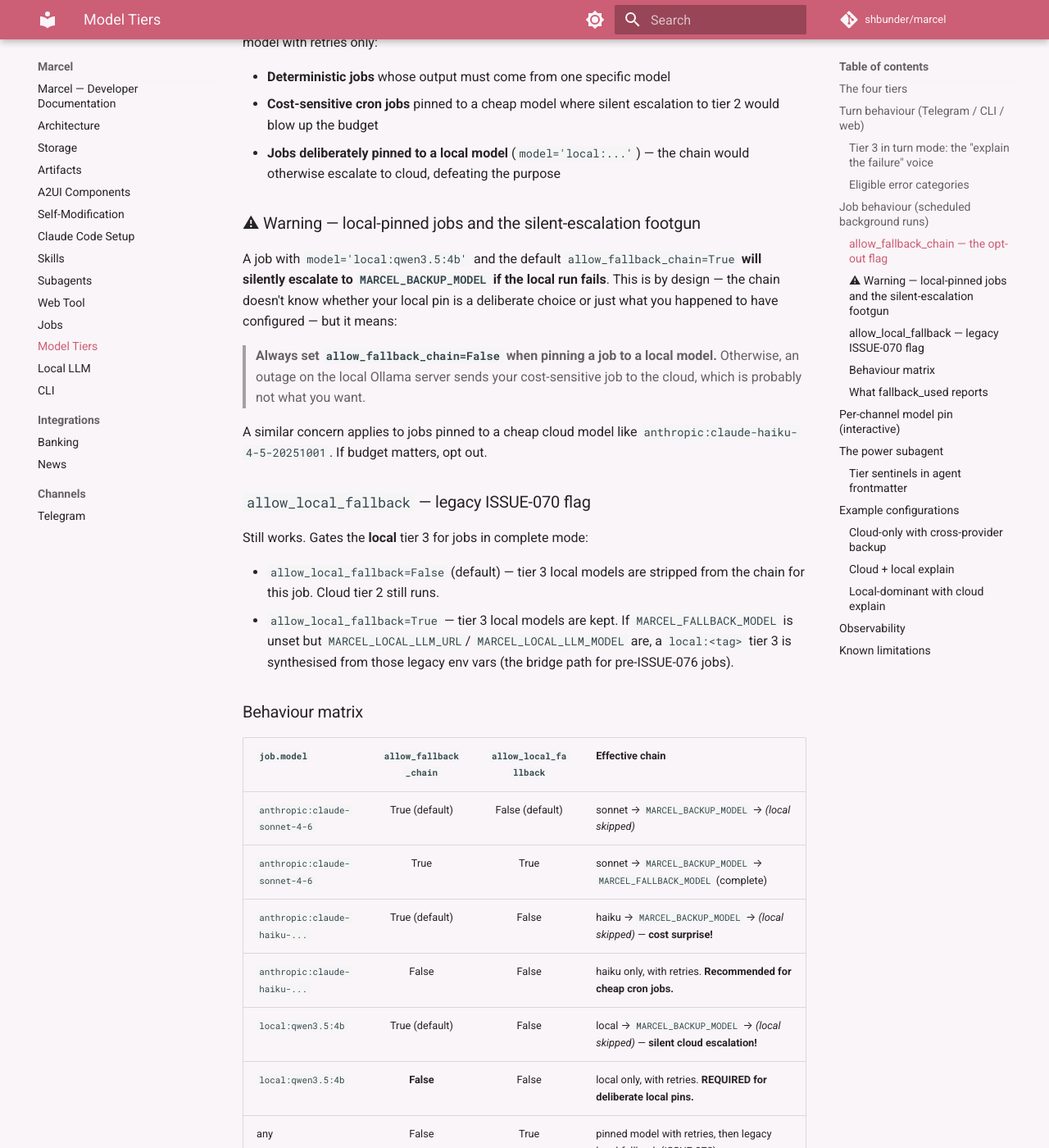
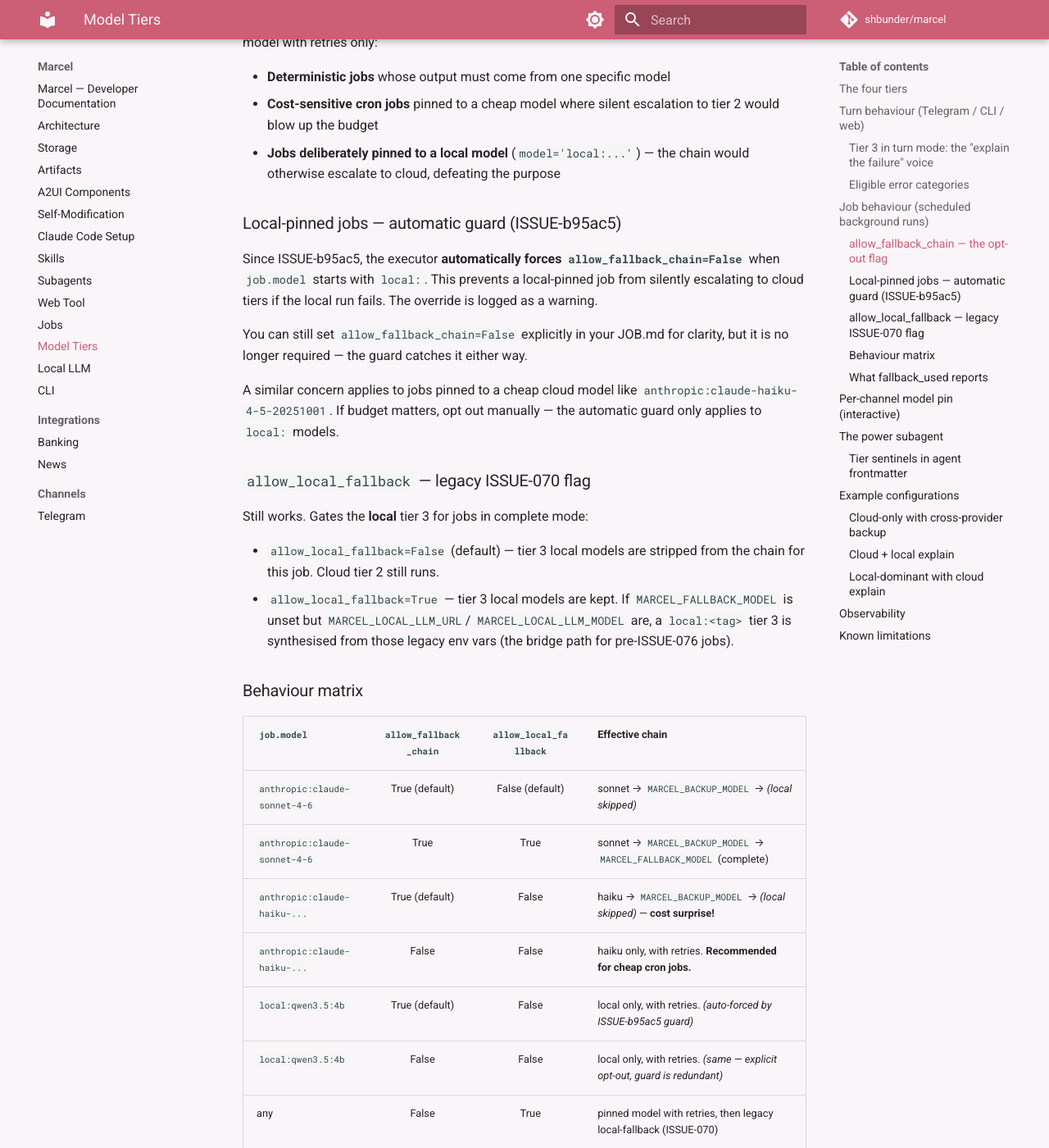
Before and after one commit to shbunder/marcel, an MkDocs documentation site: the page built from docs/model-tiers.md, in a window 1280 px wide and 1400 px high, scrolled down 2341 px. Shown: the whole window at 82% size. Built offline with MkDocs 1.6.1 and Material for MkDocs 9.7.7, drawn with Linux system fonts in a browser that asks for light colours; comment, search, counter and statistics services are not loaded; some of the changed text lies outside the part shown.

Commit message:
🔧 [ISSUE-b95ac5] impl: guard local-pinned jobs from cloud escalation, harden scheduler tick loop
- executor: auto-force allow_fallback_chain=False when job.model starts
  with 'local:', preventing silent escalation to cloud backup tiers
- scheduler: wrap tick loop in restart-on-crash with exponential backoff
  (up to 5 attempts) and add 30-minute heartbeat logging
- test: update footgun test to verify the guard prevents escalation
- docs: update model-tiers.md behaviour matrix and warning section

Co-Authored-By: Claude Opus 4.6 (1M context) <noreply@anthropic.com>

```diff
--- a/docs/model-tiers.md
+++ b/docs/model-tiers.md
@@ -91,20 +91,20 @@ False to hard-pin a job to its primary model with retries only:
 - **Jobs deliberately pinned to a local model** (`model='local:...'`) —
   the chain would otherwise escalate to cloud, defeating the purpose
 
-### ⚠ Warning — local-pinned jobs and the silent-escalation footgun
+### Local-pinned jobs — automatic guard (ISSUE-b95ac5)
 
-A job with `model='local:qwen3.5:4b'` and the default
-`allow_fallback_chain=True` **will silently escalate to
-`MARCEL_BACKUP_MODEL` if the local run fails**. This is by design — the
-chain doesn't know whether your local pin is a deliberate choice or just
-what you happened to have configured — but it means:
+Since ISSUE-b95ac5, the executor **automatically forces
+`allow_fallback_chain=False`** when `job.model` starts with `local:`.
+This prevents a local-pinned job from silently escalating to cloud tiers
+if the local run fails. The override is logged as a warning.
 
-> **Always set `allow_fallback_chain=False` when pinning a job to a local
-> model.** Otherwise, an outage on the local Ollama server sends your
-> cost-sensitive job to the cloud, which is probably not what you want.
+You can still set `allow_fallback_chain=False` explicitly in your JOB.md
+for clarity, but it is no longer required — the guard catches it either
+way.
 
 A similar concern applies to jobs pinned to a cheap cloud model like
-`anthropic:claude-haiku-4-5-20251001`. If budget matters, opt out.
+`anthropic:claude-haiku-4-5-20251001`. If budget matters, opt out
+manually — the automatic guard only applies to `local:` models.
 
 ### `allow_local_fallback` — legacy ISSUE-070 flag
 
@@ -125,12 +125,13 @@ Still works. Gates the **local** tier 3 for jobs in complete mode:
 | `anthropic:claude-sonnet-4-6`   | True                   | True                   | sonnet → `MARCEL_BACKUP_MODEL` → `MARCEL_FALLBACK_MODEL` (complete)        |
 | `anthropic:claude-haiku-...`    | True (default)         | False                  | haiku → `MARCEL_BACKUP_MODEL` → *(local skipped)* — **cost surprise!**     |
 | `anthropic:claude-haiku-...`    | False                  | False                  | haiku only, with retries. **Recommended for cheap cron jobs.**             |
-| `local:qwen3.5:4b`              | True (default)         | False                  | local → `MARCEL_BACKUP_MODEL` → *(local skipped)* — **silent cloud escalation!** |
-| `local:qwen3.5:4b`              | **False**              | False                  | local only, with retries. **REQUIRED for deliberate local pins.**          |
+| `local:qwen3.5:4b`              | True (default)         | False                  | local only, with retries. *(auto-forced by ISSUE-b95ac5 guard)*            |
+| `local:qwen3.5:4b`              | False                  | False                  | local only, with retries. *(same — explicit opt-out, guard is redundant)*  |
 | any                             | False                  | True                   | pinned model with retries, then legacy local-fallback (ISSUE-070)          |
 
-The two bold warning rows are the cases where you must remember to flip
-`allow_fallback_chain=False`.
+The haiku row is the remaining case where you should flip
+`allow_fallback_chain=False` if cost matters — the automatic guard only
+covers `local:` models.
 
 ### What `fallback_used` reports
 
```
Also changed, not shown: project/issues/wip/ISSUE-260416-b95ac5-local-model-chain-escalation.md (renamed from project/issues/open/ISSUE-260416-b95ac5-local-model-chain-escalation.md, +14 -6 lines), 4 other files.
